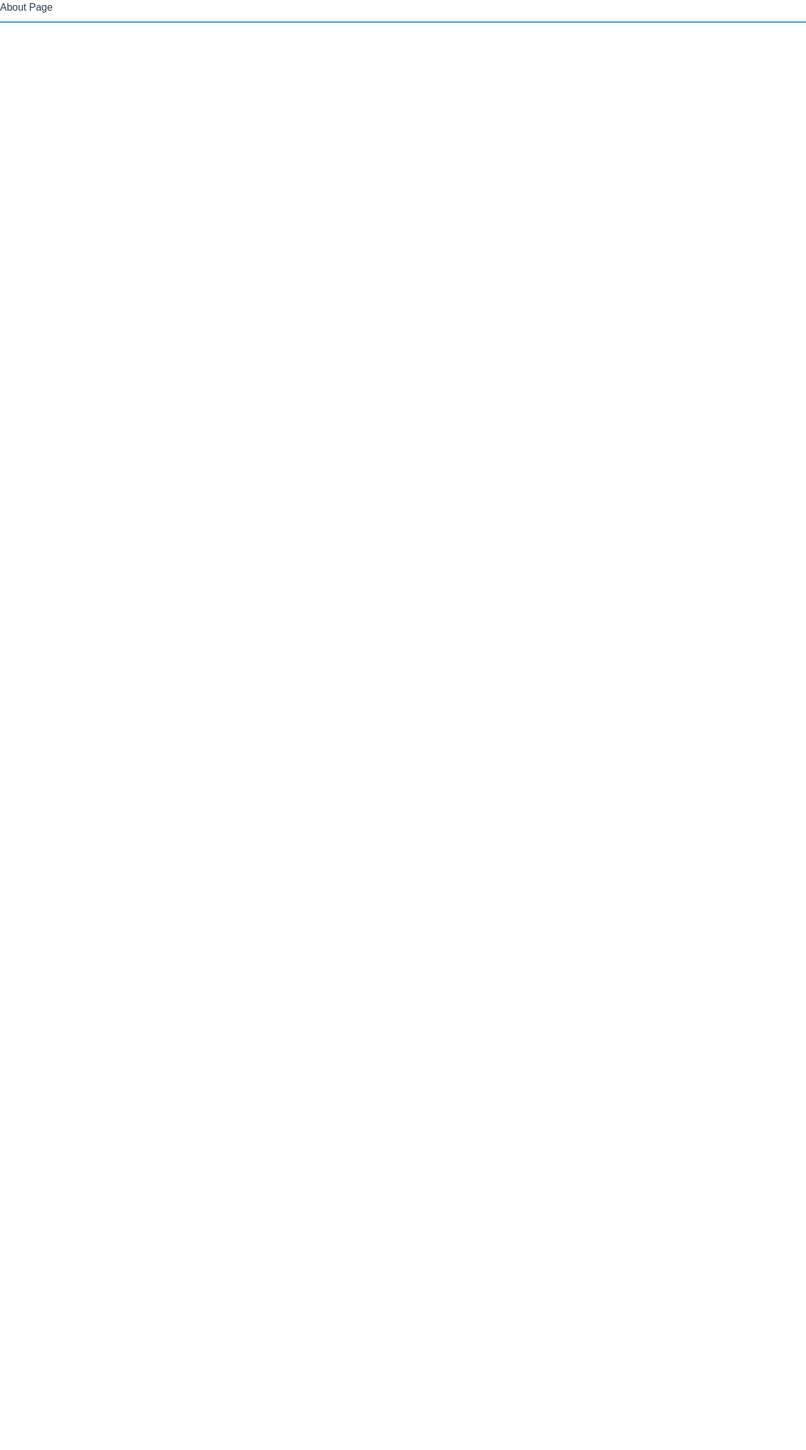
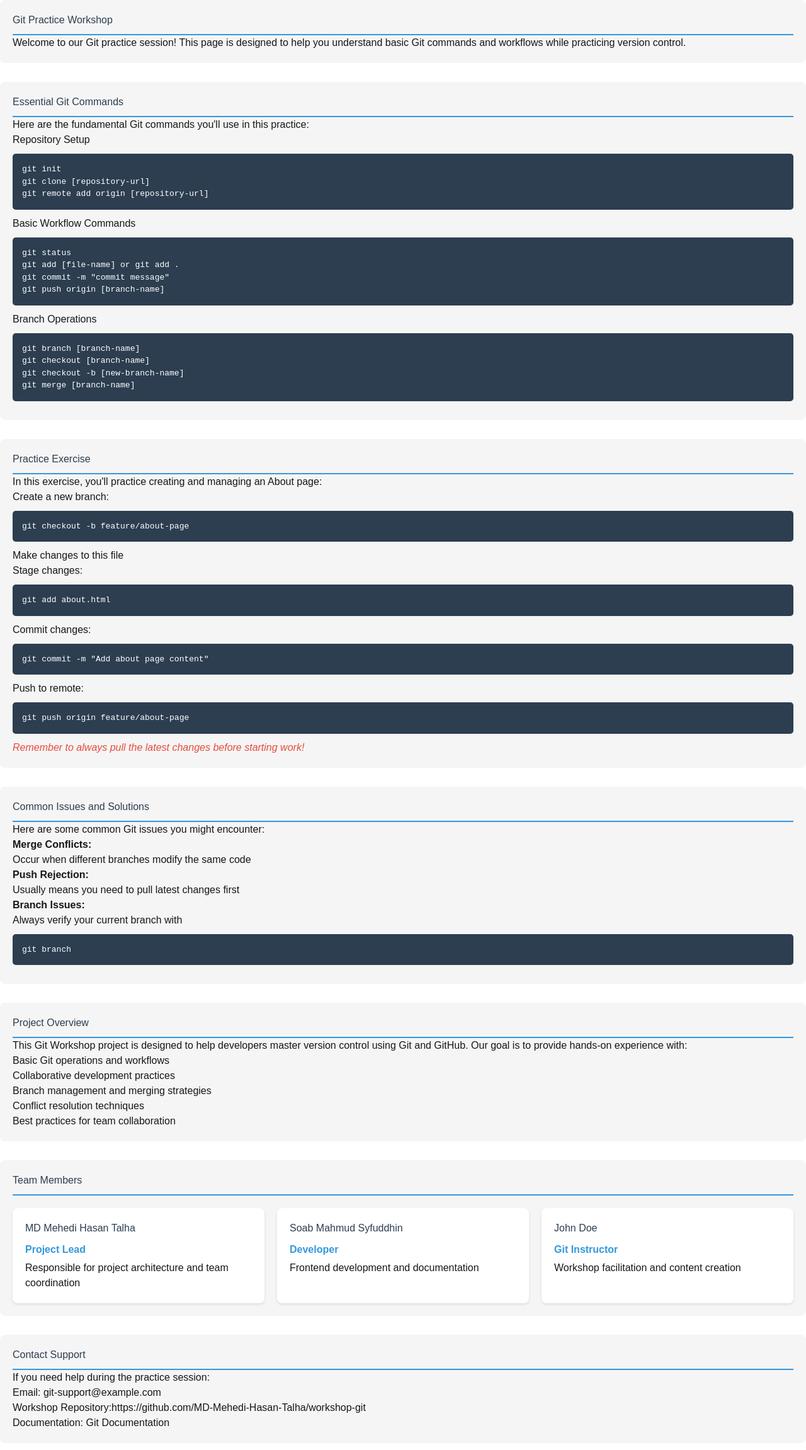
Before and after one commit to MD-Mehedi-Hasan-Talha/workshop-git, a Next.js app: page /about in a window 1280 px wide. Shown: the top 2302 px of the page at 63% size. Before the commit the page ends 800 px from the top, so only its background shows below. Built offline with nearby package versions, Linux system fonts and the light colour scheme.

Commit message:
fix: refactored about page.

```diff
--- a/app/about/page.js
+++ b/app/about/page.js
@@ -1,7 +1,145 @@
 export default function About() {
-    return (
-        <div>
-            <h1>About Page</h1>
-        </div>
+    return (<>
+
+
+    <div className="about-section">
+    <h1>Git Practice Workshop</h1>
+    <p>
+      Welcome to our Git practice session! This page is designed to help you
+      understand basic Git commands and workflows while practicing version
+      control.
+    </p>
+  </div>
+
+  <div className="about-section">
+    <h2>Essential Git Commands</h2>
+    <p>Here are the fundamental Git commands you'll use in this practice:</p>
+
+    <h3>Repository Setup</h3>
+    <div className="command-block">
+      git init<br />
+      git clone [repository-url]<br />
+      git remote add origin [repository-url]
+    </div>
+
+    <h3>Basic Workflow Commands</h3>
+    <div className="command-block">
+      git status<br />
+      git add [file-name] or git add .<br />
+      git commit -m "commit message"<br />
+      git push origin [branch-name]
+    </div>
+
+    <h3>Branch Operations</h3>
+    <div className="command-block">
+      git branch [branch-name]<br />
+      git checkout [branch-name]<br />
+      git checkout -b [new-branch-name]<br />
+      git merge [branch-name]
+    </div>
+  </div>
+
+  <div className="about-section">
+    <h2>Practice Exercise</h2>
+    <p>
+      In this exercise, you'll practice creating and managing an About page:
+    </p>
+    <ol className="commands-list">
+      <li>
+        Create a new branch:
+        <span className="command-block">git checkout -b feature/about-page</span>
+      </li>
+      <li>Make changes to this file</li>
+      <li>
+        Stage changes: <span className="command-block">git add about.html</span>
+      </li>
+      <li>
+        Commit changes:
+        <span className="command-block"
+          >git commit -m "Add about page content"</span
+        >
+      </li>
+      <li>
+        Push to remote:
+        <span className="command-block">git push origin feature/about-page</span>
+      </li>
+    </ol>
+    <p className="note">
+      Remember to always pull the latest changes before starting work!
+    </p>
+  </div>
+
+  <div className="about-section">
+    <h2>Common Issues and Solutions</h2>
+    <p>Here are some common Git issues you might encounter:</p>
+    <ul className="commands-list">
+      <li>
+        <strong>Merge Conflicts:</strong> Occur when different branches modify
+        the same code
+      </li>
+      <li>
+        <strong>Push Rejection:</strong> Usually means you need to pull latest
+        changes first
+      </li>
+      <li>
+        <strong>Branch Issues:</strong> Always verify your current branch with
+        <span className="command-block">git branch</span>
+      </li>
+    </ul>
+  </div>
+
+  <div className="about-section">
+    <h2>Project Overview</h2>
+    <p>
+      This Git Workshop project is designed to help developers master version
+      control using Git and GitHub. Our goal is to provide hands-on experience
+      with:
+    </p>
+    <ul>
+      <li>Basic Git operations and workflows</li>
+      <li>Collaborative development practices</li>
+      <li>Branch management and merging strategies</li>
+      <li>Conflict resolution techniques</li>
+      <li>Best practices for team collaboration</li>
+    </ul>
+  </div>
+
+  <div className="about-section">
+    <h2>Team Members</h2>
+    <div className="team-grid">
+      <div className="team-member">
+        <h3>MD Mehedi Hasan Talha</h3>
+        <p className="role">Project Lead</p>
+        <p>Responsible for project architecture and team coordination</p>
+      </div>
+      <div className="team-member">
+        <h3>Soab Mahmud Syfuddhin</h3>
+        <p className="role">Developer</p>
+        <p>Frontend development and documentation</p>
+      </div>
+      <div className="team-member">
+        <h3>John Doe</h3>
+        <p className="role">Git Instructor</p>
+        <p>Workshop facilitation and content creation</p>
+      </div>
+    </div>
+  </div>
+
+  <div className="about-section">
+    <h2>Contact Support</h2>
+    <p>If you need help during the practice session:</p>
+    <p>Email: git-support@example.com</p>
+    <p>
+      Workshop Repository:
+      <a href="//github.com/MD-Mehedi-Hasan-Talha/workshop-git">
+        https://github.com/MD-Mehedi-Hasan-Talha/workshop-git</a
+      >
+    </p>
+    <p>
+      Documentation: <a href="https://git-scm.com/doc">Git Documentation</a>
+    </p>
+  </div>
+
+  </>
     );
 }
```
